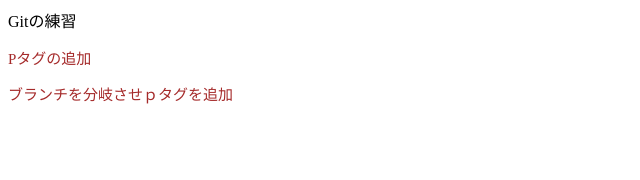
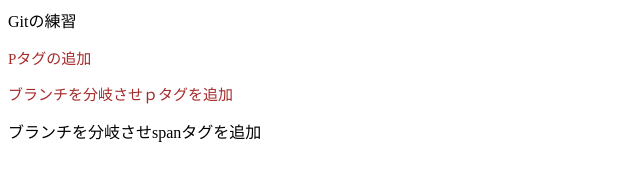
Before and after one commit to cuff-vuydrip/20250326, a plain HTML site: page index.html in a window 1280 px wide. Shown: the whole page, without its empty margins (0-640 px from the left). Drawn offline with Linux system fonts and the light colour scheme.

Commit message:
HTMLファイルにspanタグを追加

```diff
--- a/index.html
+++ b/index.html
@@ -9,5 +9,6 @@
         <div>Gitの練習</div>
         <p>Pタグの追加</p>
         <p>ブランチを分岐させｐタグを追加</p>
+        <span>ブランチを分岐させspanタグを追加</span>
     </body>
 </html>
```
